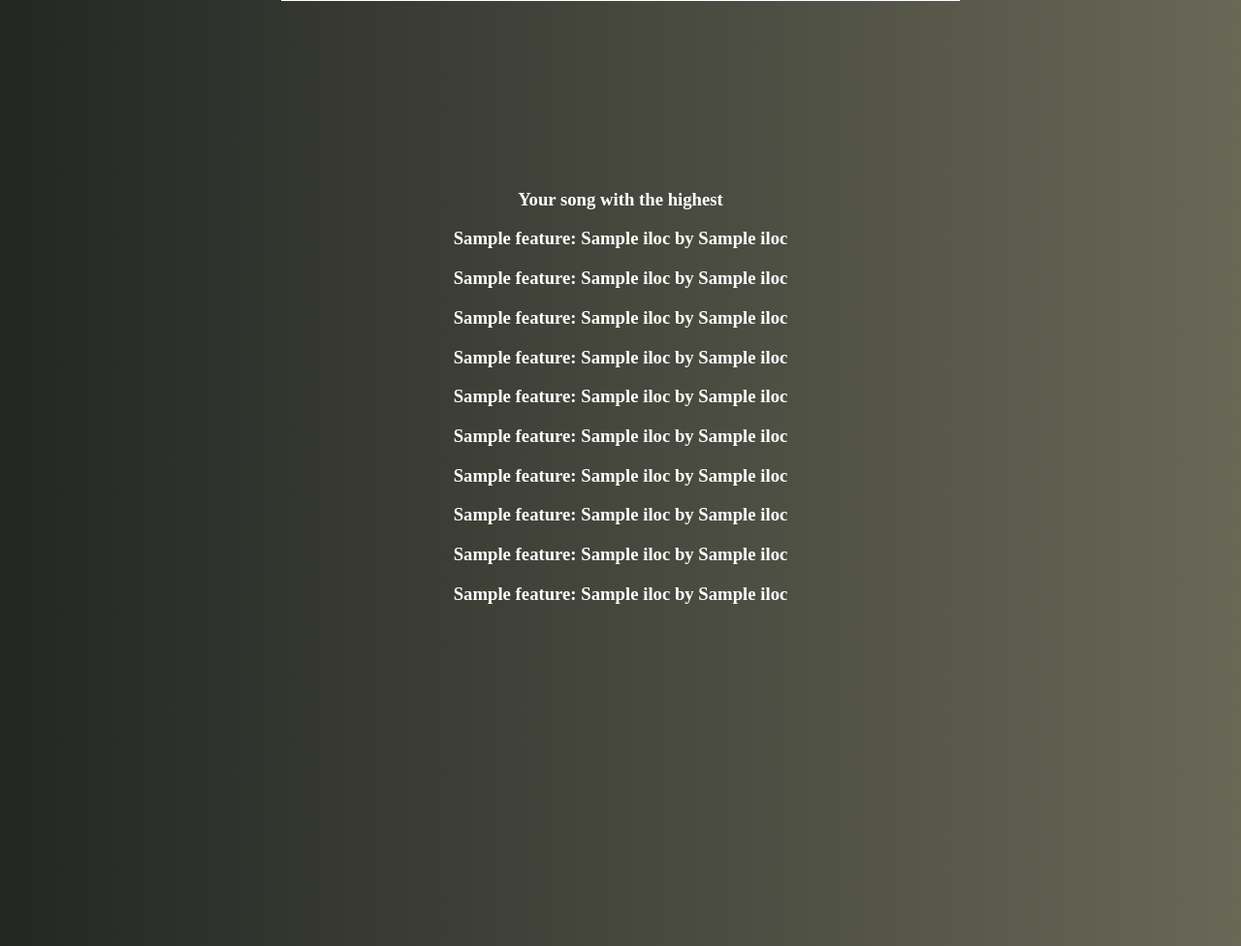
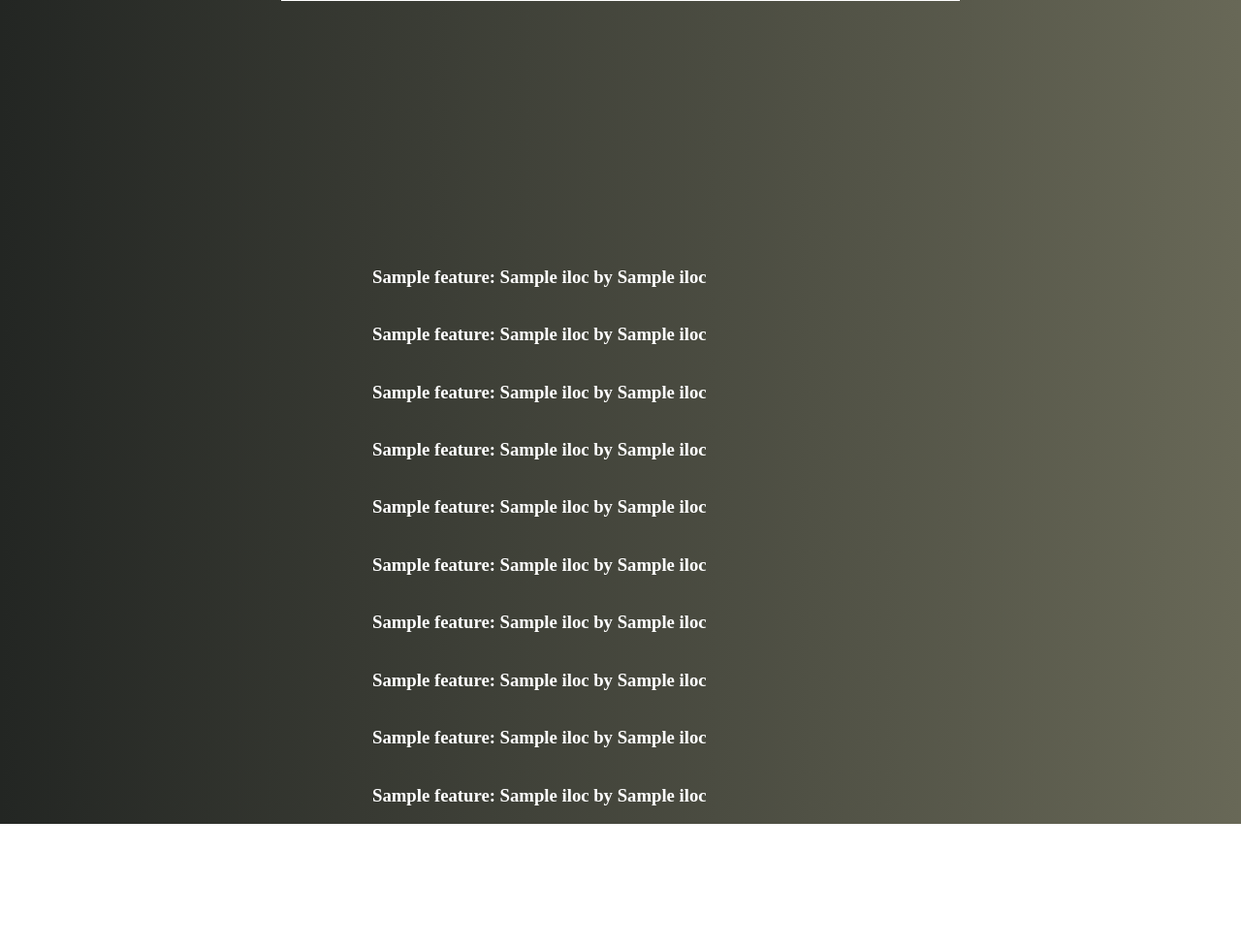
Before and after one commit to dkoterwa/spotify_app, a Flask app: template website/templates/detailed_information.html in a window 1280 px wide. Shown: the part 1424-2400 px from the top of the page at 97% size. After the commit the page ends 2274 px from the top, so only its background shows below. Run offline with Flask 2, Linux system fonts and the light colour scheme; the template is opened without the code that fills it: most values are stand-ins (such as "Sample title", 1, 10 or a date in 2020); some libraries are stand-ins or nearby versions.

Commit message:
align items to the left in detailed statistics

```diff
--- a/website/static/detailed_information.css
+++ b/website/static/detailed_information.css
@@ -66,14 +66,14 @@ button[name = "recommendations"]{
     border-style: solid;
 }
 
-.statistics-content{
+.statistics-content {
     position: absolute;
-    overflow: hidden;
-    top: 250%;
-    left: 50%;
-    transform: translate(-50%, -50%);
-    height: 800px;
-    width: 1200px;
+    top: 210%;
+    left: 30%;
+    display: flex;
+    flex-direction: column;
+    align-items: flex-start;
+    text-align: left;
 }
 
 #chart3{
--- a/website/templates/detailed_information.html
+++ b/website/templates/detailed_information.html
@@ -27,15 +27,13 @@
     Plotly.newPlot("chart4", graph4, {})
 </script>
 
-<div class="max-statistics">
 
-    <div class="statistics-content">
-        <h3>Your song with the highest </h3>
-        {% for i in range(maxes_df.shape[0]) %}
-        <h3>{{feature_list[i] }}: {{ maxes_df["song_name"].iloc[i] }} by {{ maxes_df["artist_name"].iloc[i] }}</h3>
-        {% endfor %}
-    </div>
+<div class="statistics-content">
+    {% for i in range(maxes_df.shape[0]) %}
+    <h3>{{feature_list[i] }}: {{ maxes_df["song_name"].iloc[i] }} by {{ maxes_df["artist_name"].iloc[i] }}</h3>
+    {% endfor %}
 </div>
+
 
 </body>
 </html>
```
Also changed, not shown: 1 other file.
